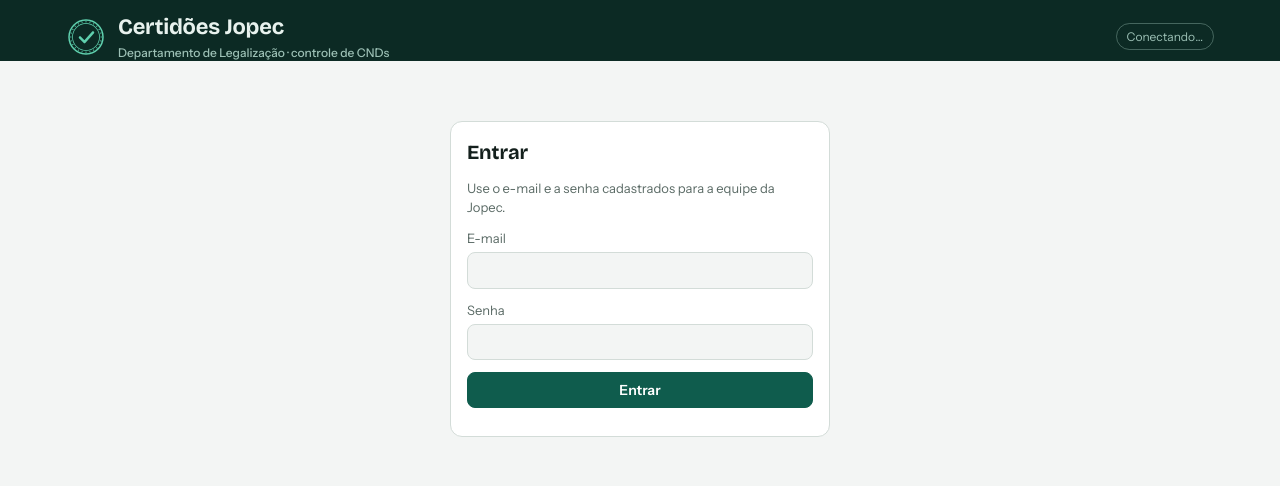
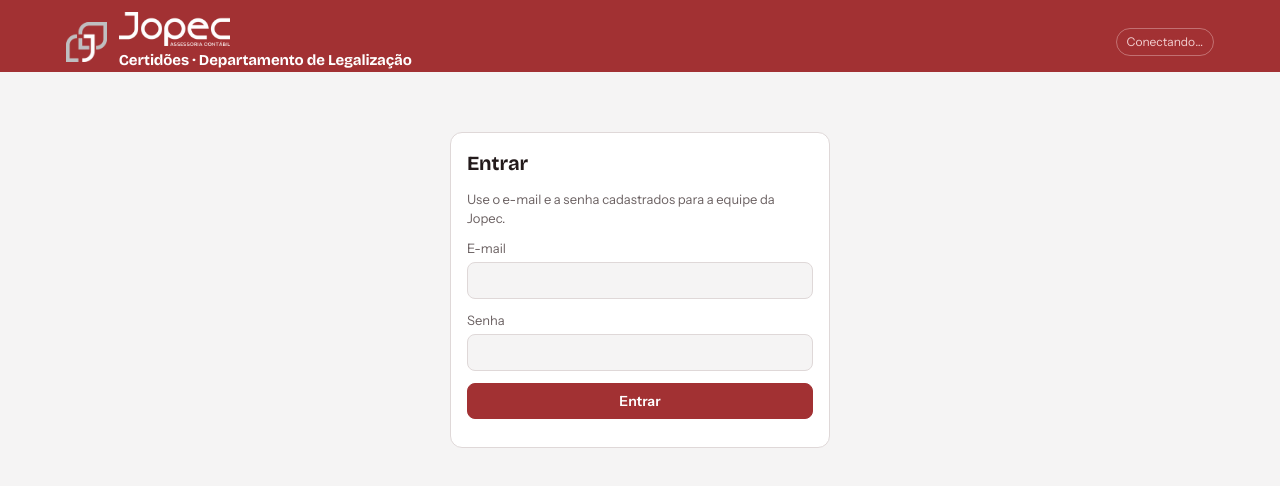
Before and after one commit to jopec-legalizacao/certidoes-jopec, a plain HTML site: page index.html in a window 1280 px wide. Drawn offline with nearby package versions, Linux system fonts and the light colour scheme.

Commit message:
Add files via upload
Visual com as cores e o logo da Jopec

```diff
--- a/index.html
+++ b/index.html
@@ -1,6 +1,6 @@
 <!doctype html>
 <html lang="pt-BR"><head><meta charset="utf-8"><meta name="viewport" content="width=device-width,initial-scale=1,viewport-fit=cover">
-<meta name="theme-color" content="#0c2a24"><link rel="manifest" href="manifest.webmanifest"><link rel="icon" href="icon-192.png"><link rel="apple-touch-icon" href="icon-192.png">
+<meta name="theme-color" content="#a23133"><link rel="manifest" href="manifest.webmanifest"><link rel="icon" href="icon-192.png"><link rel="apple-touch-icon" href="icon-192.png">
 <meta name="apple-mobile-web-app-capable" content="yes"><meta name="apple-mobile-web-app-title" content="Certidões">
 <script src="https://cdn.jsdelivr.net/npm/@supabase/supabase-js@2.45.4/dist/umd/supabase.min.js"></script>
 <style>:root{padding-top:env(safe-area-inset-top,0px);padding-bottom:env(safe-area-inset-bottom,0px)}body{margin:0;font:14px system-ui}[hidden]{display:none!important}img{max-width:100%}</style>
@@ -10,26 +10,26 @@
 <style>
 /* Layout: barra fixa no topo com abas; conteúdo em coluna única de até 1180px; tabelas largas rolam dentro do próprio contêiner */
 :root{
-  --bg:#f3f5f4; --surface:#ffffff; --surface2:#e9eeec; --ink:#14201d; --muted:#5a6a65; --line:#d3dcd8;
-  --accent:#0f5c4d; --accent-ink:#ffffff; --stamp:#9b2c1f;
+  --bg:#f5f4f4; --surface:#ffffff; --surface2:#efeded; --ink:#231a1b; --muted:#6b6162; --line:#dfd8d8;
+  --accent:#a23133; --accent-ink:#ffffff; --stamp:#a23133;
   --ok:#1f7a4a; --ok-bg:#dff1e6; --warn:#a15c00; --warn-bg:#fdecc8; --bad:#b3261e; --bad-bg:#fbdcd8;
   --info:#1d5fa8; --info-bg:#dbe8f8; --pend:#8a4b00; --pend-bg:#f6e0c7; --none:#7d8a86; --none-bg:#eceff0;
   --f-display:"Bricolage Grotesque", "Segoe UI", system-ui, sans-serif;
   --f-body:"Instrument Sans", "Segoe UI", system-ui, sans-serif;
   --f-mono:"JetBrains Mono", ui-monospace, Menlo, Consolas, monospace;
-  --band:#0c2a24; --band-ink:#e8f2ee; --band-muted:#9cc0b5; --paper:#fbfcfb;
+  --band:#a23133; --band-ink:#ffffff; --band-muted:#f2cfd0; --brand-grey:#bdbec0; --paper:#fbfcfb;
   --r:12px;
 }
 @media (prefers-color-scheme: dark){:root:not([data-theme="light"]){
-  --bg:#0f1514; --surface:#17201e; --surface2:#1f2a27; --ink:#e4ece9; --muted:#9aaba5; --line:#2c3a36;
-  --accent:#4fbf9f; --accent-ink:#06211b; --stamp:#f08a7c;
+  --bg:#151112; --surface:#1e1819; --surface2:#2a2223; --ink:#efe8e8; --muted:#ab9fa0; --line:#3a2f30;
+  --accent:#e4797d; --accent-ink:#2a0a0b; --stamp:#e4797d;
   --ok:#6fd39b; --ok-bg:#163527; --warn:#f2b54f; --warn-bg:#3a2c10; --bad:#ff8a80; --bad-bg:#3d1916;
-  --info:#8ab8f0; --info-bg:#172a42; --pend:#f0b27a; --pend-bg:#3a2614; --none:#8a9894; --none-bg:#222c2a; --band:#0a1916; --band-ink:#e4ece9; --band-muted:#86a89e; --paper:#17201e; color-scheme:dark}}
+  --info:#8ab8f0; --info-bg:#172a42; --pend:#f0b27a; --pend-bg:#3a2614; --none:#8a9894; --none-bg:#222c2a; --band:#6e1f23; --band-ink:#ffffff; --band-muted:#e3b5b7; --paper:#17201e; color-scheme:dark}}
 :root[data-theme="dark"]{
-  --bg:#0f1514; --surface:#17201e; --surface2:#1f2a27; --ink:#e4ece9; --muted:#9aaba5; --line:#2c3a36;
-  --accent:#4fbf9f; --accent-ink:#06211b; --stamp:#f08a7c;
+  --bg:#151112; --surface:#1e1819; --surface2:#2a2223; --ink:#efe8e8; --muted:#ab9fa0; --line:#3a2f30;
+  --accent:#e4797d; --accent-ink:#2a0a0b; --stamp:#e4797d;
   --ok:#6fd39b; --ok-bg:#163527; --warn:#f2b54f; --warn-bg:#3a2c10; --bad:#ff8a80; --bad-bg:#3d1916;
-  --info:#8ab8f0; --info-bg:#172a42; --pend:#f0b27a; --pend-bg:#3a2614; --none:#8a9894; --none-bg:#222c2a; --band:#0a1916; --band-ink:#e4ece9; --band-muted:#86a89e; --paper:#17201e; color-scheme:dark}
+  --info:#8ab8f0; --info-bg:#172a42; --pend:#f0b27a; --pend-bg:#3a2614; --none:#8a9894; --none-bg:#222c2a; --band:#6e1f23; --band-ink:#ffffff; --band-muted:#e3b5b7; --paper:#17201e; color-scheme:dark}
 *{box-sizing:border-box}
 body{background:var(--bg);color:var(--ink);font-family:var(--f-body);font-size:15px;line-height:1.45}
 body::before{content:"";position:fixed;inset:0 0 auto;height:env(safe-area-inset-top,0px);z-index:10;background:var(--band)}
@@ -37,14 +37,16 @@ header.top{position:sticky;top:env(safe-area-inset-top,0px);z-index:5;background
 .wrap{max-width:1180px;margin:0 auto;padding-left:max(16px,env(safe-area-inset-left,0px));padding-right:max(16px,env(safe-area-inset-right,0px))}
 .topbar{display:flex;align-items:center;gap:14px;flex-wrap:wrap;padding-block:12px 0}
 .brand{display:flex;align-items:center;gap:12px;margin-right:auto}
-.brand canvas{width:40px;height:40px;flex:none}
+.brand .mark{height:40px;width:auto;flex:none}
+.brand .word{height:34px;width:auto;display:block}
+@media (max-width:520px){.brand .word{height:26px}}
 .brand small{display:block;font-size:12px;color:var(--band-muted);font-weight:500}
 .brand h1{font-family:var(--f-display);font-size:22px;margin:0;letter-spacing:-.01em}
 .sync{font-size:12px;color:var(--band-muted);border:1px solid color-mix(in srgb,var(--band-muted) 40%,transparent);border-radius:999px;padding:4px 10px}
 nav.tabs{display:flex;gap:2px;overflow-x:auto;margin-top:8px}
 nav.tabs button{font:600 14px var(--f-body);background:none;border:0;border-bottom:3px solid transparent;color:var(--band-muted);padding:10px 14px;cursor:pointer;white-space:nowrap}
 nav.tabs button:hover{color:var(--band-ink)}
-nav.tabs button[aria-selected="true"]{color:var(--band-ink);border-bottom-color:#5fd0ae}
+nav.tabs button[aria-selected="true"]{color:var(--band-ink);border-bottom-color:#ffffff}
 nav.tabs button:focus-visible,button:focus-visible,input:focus-visible,select:focus-visible,textarea:focus-visible{outline:2px solid var(--accent);outline-offset:2px}
 main{padding-block:20px 60px}
 section.view{display:flex;flex-direction:column;gap:18px}
@@ -135,7 +137,7 @@ dialog .df{padding:12px 16px;border-top:1px solid var(--line);display:flex;gap:8
 <header class="top">
   <div class="wrap">
     <div class="topbar">
-      <div class="brand"><canvas id="logo" width="80" height="80" aria-hidden="true"></canvas><div><h1>Certidões Jopec</h1><small>Departamento de Legalização · controle de CNDs</small></div></div>
+      <div class="brand"><img class="mark" src="logo-mark.png" alt=""><div><img class="word" src="logo-jopec.png" alt="Jopec Assessoria Contábil"><h1 style="font-size:15px;margin-top:4px">Certidões · Departamento de Legalização</h1></div></div>
       <span class="sync" id="sync">Conectando…</span><button class="btn" id="sair" hidden style="background:transparent;color:var(--band-ink);border-color:var(--band-muted)">Sair</button>
     </div>
     <nav class="tabs" role="tablist" id="tabs">
@@ -367,7 +369,7 @@ function desenhar(){
 $('#tgrid').onclick=e=>{const b=e.target.closest('.tcard');if(!b)return;st.tipo=st.tipo===b.dataset.t?null:b.dataset.t;renderPainel();document.querySelector('#fila').scrollIntoView({behavior:'smooth',block:'nearest'});};
 let rz;addEventListener('resize',()=>{clearTimeout(rz);rz=setTimeout(desenhar,120);});
 matchMedia('(prefers-color-scheme: dark)').addEventListener('change',()=>{desenhar();logo();});
-function logo(){const c=$('#logo');const x=c.getContext('2d');x.clearRect(0,0,80,80);const g='#5fd0ae';x.strokeStyle=g;x.fillStyle=g;x.lineWidth=3;x.beginPath();x.arc(40,40,34,0,Math.PI*2);x.stroke();x.lineWidth=1.5;x.beginPath();x.arc(40,40,27,0,Math.PI*2);x.stroke();
+function logo(){return;const c=$('#logo');const x=c.getContext('2d');x.clearRect(0,0,80,80);const g='#5fd0ae';x.strokeStyle=g;x.fillStyle=g;x.lineWidth=3;x.beginPath();x.arc(40,40,34,0,Math.PI*2);x.stroke();x.lineWidth=1.5;x.beginPath();x.arc(40,40,27,0,Math.PI*2);x.stroke();
   for(let i=0;i<24;i++){const a=i/24*Math.PI*2;x.beginPath();x.moveTo(40+Math.cos(a)*29,40+Math.sin(a)*29);x.lineTo(40+Math.cos(a)*32,40+Math.sin(a)*32);x.stroke();}
   x.lineWidth=5;x.lineCap='round';x.lineJoin='round';x.beginPath();x.moveTo(28,41);x.lineTo(37,50);x.lineTo(54,31);x.stroke();}
 logo();
--- a/sw.js
+++ b/sw.js
@@ -1,5 +1,5 @@
-const C='cert-v1';
-self.addEventListener('install',e=>{e.waitUntil(caches.open(C).then(c=>c.addAll(['./','index.html','manifest.webmanifest','icon-192.png'])));self.skipWaiting();});
+const C='cert-v2';
+self.addEventListener('install',e=>{e.waitUntil(caches.open(C).then(c=>c.addAll(['./','index.html','manifest.webmanifest','icon-192.png','logo-mark.png','logo-jopec.png'])));self.skipWaiting();});
 self.addEventListener('activate',e=>{e.waitUntil(caches.keys().then(k=>Promise.all(k.filter(x=>x!==C).map(x=>caches.delete(x)))));self.clients.claim();});
 self.addEventListener('fetch',e=>{const u=new URL(e.request.url);if(e.request.method!=='GET'||u.origin!==location.origin)return;
   e.respondWith(fetch(e.request).then(r=>{const cp=r.clone();caches.open(C).then(c=>c.put(e.request,cp));return r;}).catch(()=>caches.match(e.request)));});
```
Also changed, not shown: icon-192.png, icon-512.png, logo-jopec.png (added), logo-mark.png (added), manifest.webmanifest.
